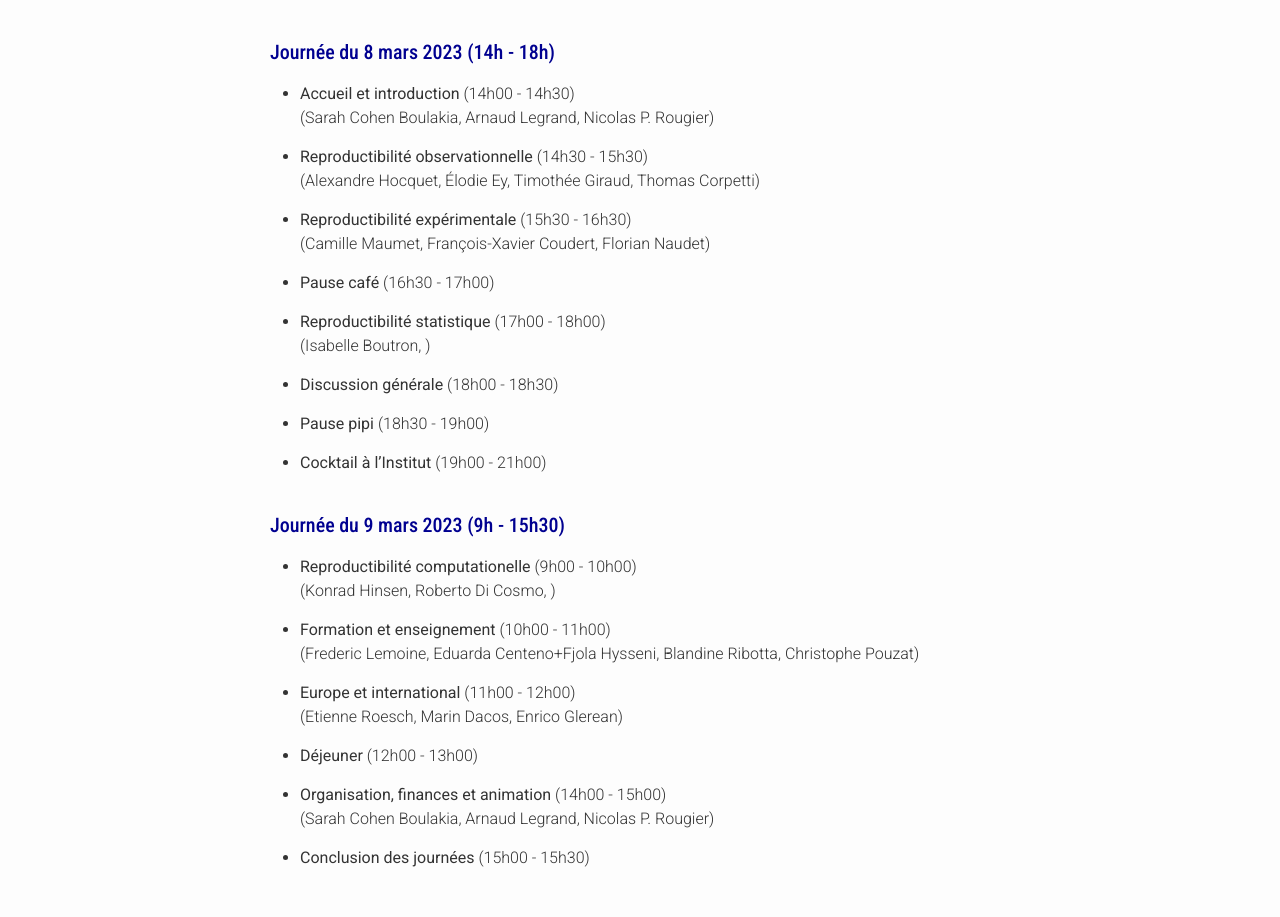
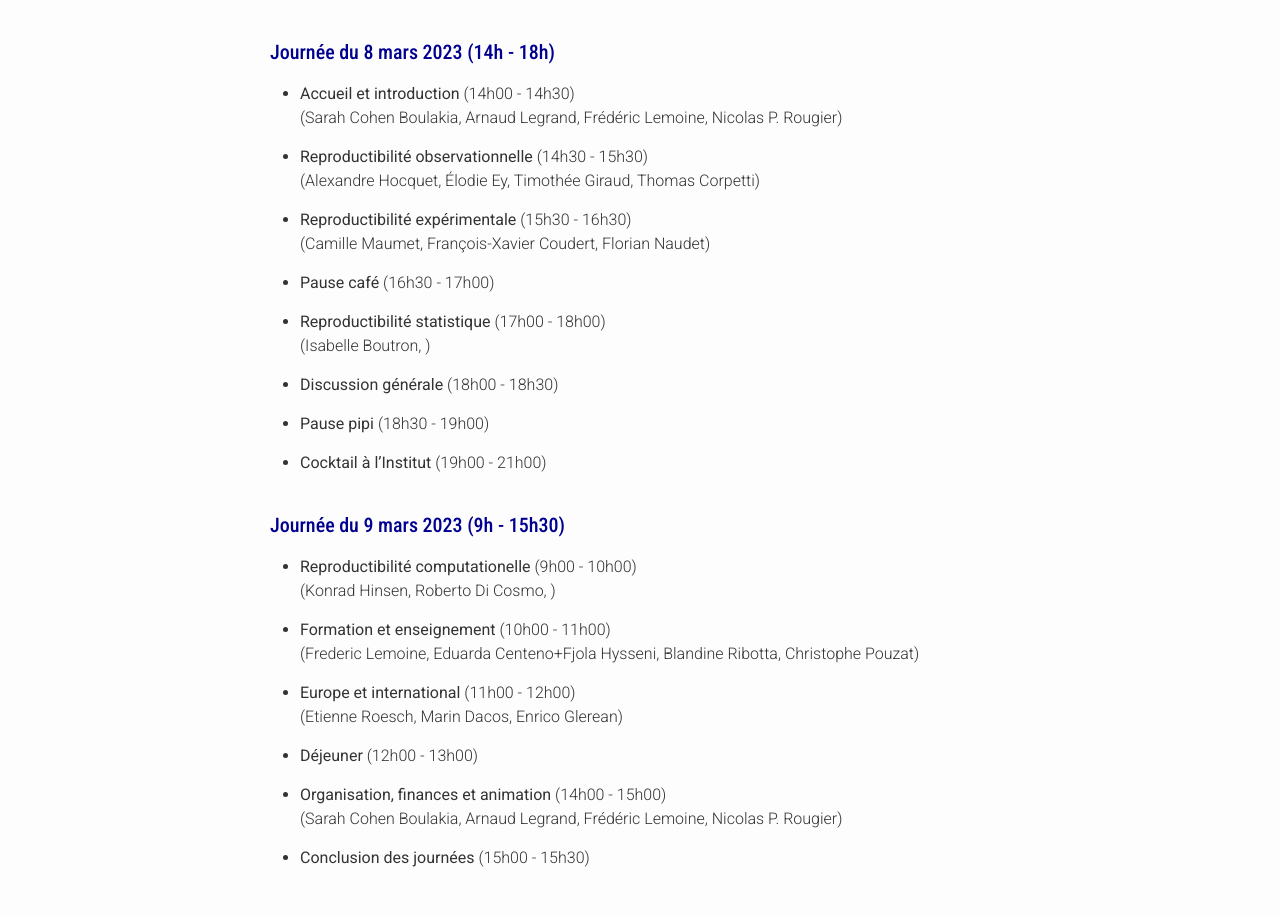
Before and after one commit to FR-RN/FR-RN, a Jekyll site: the page built from rr-days.md, in a window 1280 px wide. Shown: the part 939-1856 px from the top of the page. Built offline with Jekyll 4.4.1, drawn with Linux system fonts in a browser that asks for light colours; some web fonts are replaced.

Commit message:
Added F.Lemoine

```diff
--- a/rr-days.md
+++ b/rr-days.md
@@ -49,7 +49,7 @@ pas, le but des ces journées est aussi d'apprendre à nous découvrir et
 ## Journée du 8 mars 2023 (14h - 18h)
 
 * **Accueil et introduction** (14h00 - 14h30)
-   (Sarah Cohen Boulakia, Arnaud Legrand, Nicolas P. Rougier)
+   (Sarah Cohen Boulakia, Arnaud Legrand, Frédéric Lemoine, Nicolas P. Rougier)
 
 * **Reproductibilité observationnelle** (14h30 - 15h30)
   (Alexandre Hocquet, Élodie Ey, Timothée Giraud, Thomas Corpetti)
@@ -84,6 +84,6 @@ pas, le but des ces journées est aussi d'apprendre à nous découvrir et
 * **Déjeuner** (12h00 - 13h00)
 
 * **Organisation, finances et animation** (14h00 - 15h00)
-   (Sarah Cohen Boulakia, Arnaud Legrand, Nicolas P. Rougier)
+   (Sarah Cohen Boulakia, Arnaud Legrand, Frédéric Lemoine, Nicolas P. Rougier)
 
 * **Conclusion des journées** (15h00 - 15h30)
```
